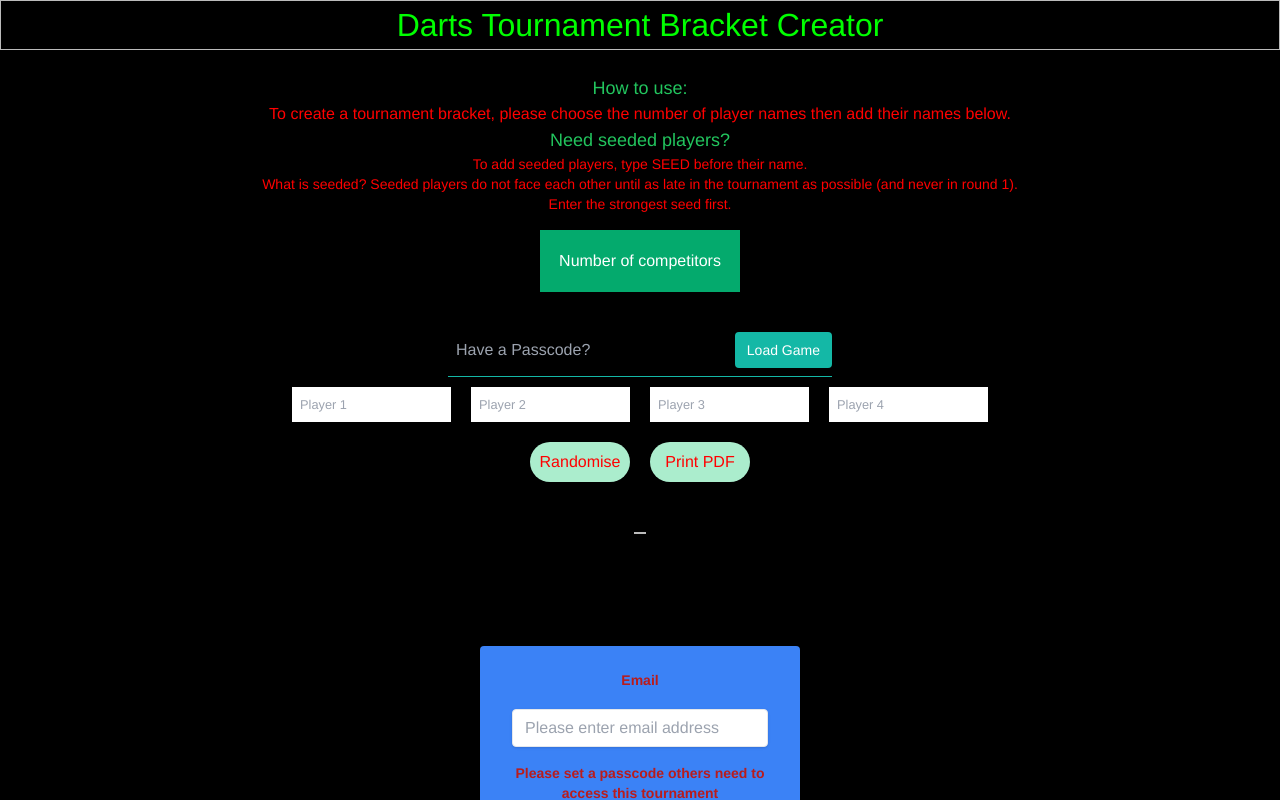
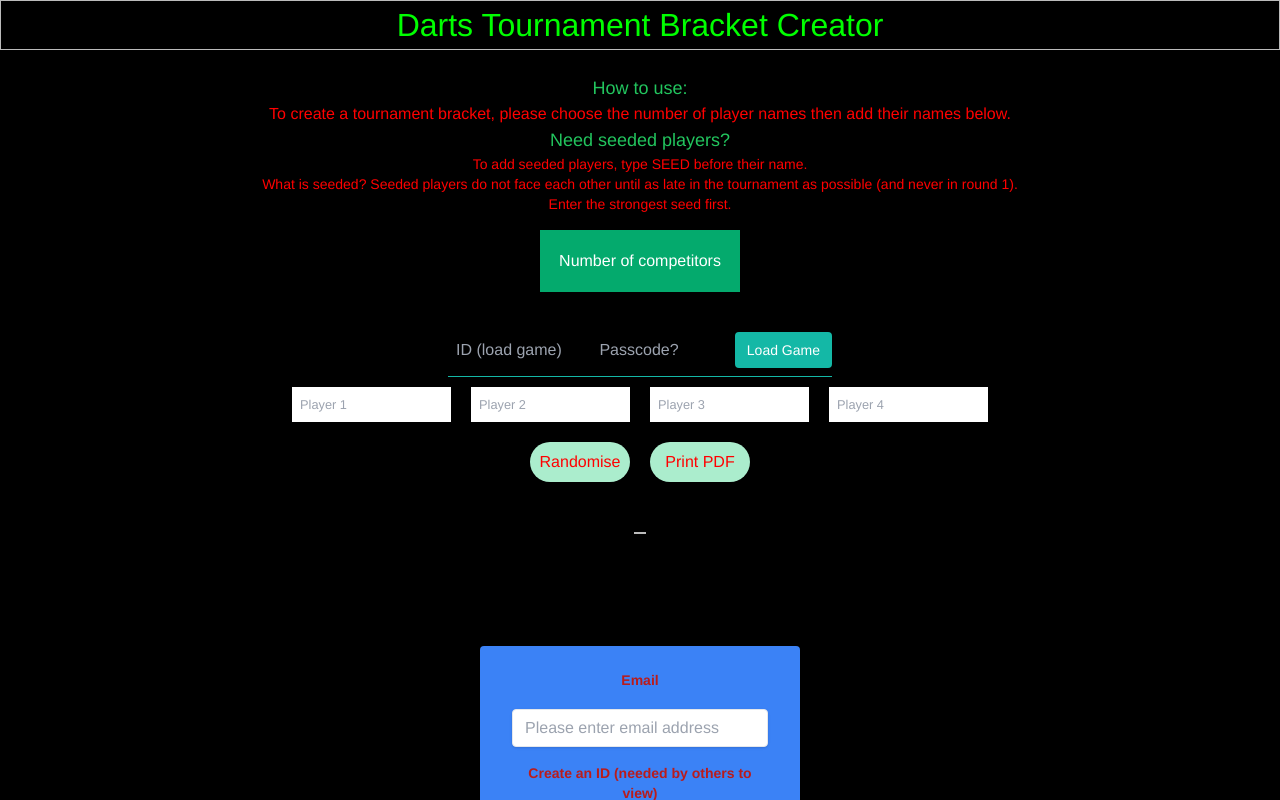
Before and after one commit to ChrisFletcher1989/darts-bracket-v2, a React (Vite) app: page / in a window 1280 px wide. Both pictures are taken after a click on the button "Save for others to view?". Shown: the top 800 px of the page. Built offline with nearby package versions, Linux system fonts and the light colour scheme.

Commit message:
production deployment

```diff
--- a/src/Components/Bracket.jsx
+++ b/src/Components/Bracket.jsx
@@ -4,7 +4,7 @@ import "../App.css";
 import Swal from "sweetalert2";
 
 const BoxType = "BOX";
-function Bracket({ randomNames, randomClicked }) {
+function Bracket({ randomNames, randomClicked, response }) {
   const [playerElements, setPlayerElements] = useState([]);
   const [second, setSecond] = useState([]);
   const [third, setThird] = useState([]);
@@ -13,18 +13,18 @@ function Bracket({ randomNames, randomClicked }) {
   const [sixth, setSixth] = useState([]);
   const [showInfo, setShowInfo] = useState(false);
 
-  let [firstPlayers] = useState([]);
-  let [firstScores] = useState([]);
-  let [secondPlayers] = useState([]);
-  let [secondScores] = useState([]);
-  let [thirdPlayers] = useState([]);
-  let [thirdScores] = useState([]);
-  let [fourthPlayers] = useState([]);
-  let [fourthScores] = useState([]);
-  let [fifthPlayers] = useState([]);
-  let [fifthScores] = useState([]);
-  let [sixthPlayers] = useState([]);
-  let [sixthScores] = useState([]);
+  let [firstPlayers, setFirstPlayers] = useState([]);
+  let [firstScores, setFirstScores] = useState([]);
+  let [secondPlayers, setSecondPlayers] = useState([]);
+  let [secondScores, setSecondScores] = useState([]);
+  let [thirdPlayers, setThirdPlayers] = useState([]);
+  let [thirdScores, setThirdScores] = useState([]);
+  let [fourthPlayers, setFourthPlayers] = useState([]);
+  let [fourthScores, setFourthScores] = useState([]);
+  let [fifthPlayers, setFifthPlayers] = useState([]);
+  let [fifthScores, setFifthScores] = useState([]);
+  let [sixthPlayers, setSixthPlayers] = useState([]);
+  let [sixthScores, setSixthScores] = useState([]);
 
   useEffect(() => {
     let updatedPlayerElements = [];
@@ -44,15 +44,35 @@ function Bracket({ randomNames, randomClicked }) {
       clickedArray.pop();
       i = Math.floor(i / 2);
       if (id === "secondPlayers") {
-        secondPlayers[i] = event.target.textContent;
+        setThirdPlayers((prevSecondPlayers) => {
+          const updatedSecondPlayers = [...prevSecondPlayers];
+          updatedSecondPlayers[i] = event.target.textContent;
+          return updatedSecondPlayers;
+        });
       } else if ((id = "thirdPlayers")) {
-        thirdPlayers[i] = event.target.textContent;
+        setThirdPlayers((prevThirdPlayers) => {
+          const updatedThirdPlayers = [...prevThirdPlayers];
+          updatedThirdPlayers[i] = event.target.textContent;
+          return updatedThirdPlayers;
+        });
       } else if ((id = "fourthPlayers")) {
-        fourthPlayers[i] = event.target.textContent;
+        setFourthPlayers((prevFourthPlayers) => {
+          const updatedFourthPlayers = [...prevFourthPlayers];
+          updatedFourthPlayers[i] = event.target.textContent;
+          return updatedFourthPlayers;
+        });
       } else if ((id = "fifthPlayers")) {
-        fifthPlayers[i] = event.target.textContent;
+        setThirdPlayers((prevFifthPlayers) => {
+          const updatedFifthPlayers = [...prevFifthPlayers];
+          updatedFifthPlayers[i] = event.target.textContent;
+          return updatedFifthPlayers;
+        });
       } else if ((id = "sixthPlayers")) {
-        sixthPlayers[i] = event.target.textContent;
+        setThirdPlayers((prevSixthPlayers) => {
+          const updatedSixthPlayers = [...prevSixthPlayers];
+          updatedSixthPlayers[i] = event.target.textContent;
+          return updatedSixthPlayers;
+        });
       }
     };
     let dontMove = (event) => {
@@ -80,7 +100,20 @@ function Bracket({ randomNames, randomClicked }) {
       }
     };
     //CREATE PLAYERS IF LOADED//
-    if (firstPlayers !== null && firstScores !== null) {
+    if (response !== null) {
+      setFirstPlayers(response.firstPlayers);
+      if (response.secondPlayers) setSecondPlayers(response.secondPlayers);
+      if (response.thirdPlayers) setThirdPlayers(response.thirdPlayers);
+      if (response.fourthPlayers) setFourthPlayers(response.fourthPlayers);
+      if (response.fifthPlayers) setFifthPlayers(response.fifthPlayers);
+      if (response.sixthPlayers) setSixthPlayers(response.sixthPlayers);
+      if (response.firstScores) setFirstScores(response.firstScores);
+      if (response.secondScores) setSecondScores(response.secondScores);
+      if (response.thirdScores) setThirdScores(response.thirdScores);
+      if (response.fifthScores) setFourthScores(response.fourthScores);
+      if (response.sixthScores) setFifthScores(response.fifthScores);
+      if (response.sixthScores) setSixthScores(response.sixthScores);
+
       for (let i = 0; i < firstPlayers.length; i++) {
         updatedPlayerElements.push(
           <div key={i} className="box">
@@ -90,7 +123,11 @@ function Bracket({ randomNames, randomClicked }) {
               name="quantity"
               placeholder={firstScores[i]}
               onChange={(event) => {
-                firstScores[i] = event.target.value;
+                setFirstScores((prevFirstScores) => {
+                  const updatedFirstScores = [...prevFirstScores];
+                  updatedFirstScores[i] = event.target.value;
+                  return updatedFirstScores;
+                });
               }}
             />
             <p
@@ -111,7 +148,11 @@ function Bracket({ randomNames, randomClicked }) {
               name="quantity"
               placeholder={secondScores[i]}
               onChange={(event) => {
-                secondScores[i] = event.target.value;
+                setSecondScores((prevSecondScores) => {
+                  const updatedSecondScores = [...prevSecondScores];
+                  updatedSecondScores[i] = event.target.value;
+                  return updatedSecondScores;
+                });
               }}
             />
             <p
@@ -132,7 +173,11 @@ function Bracket({ randomNames, randomClicked }) {
               name="quantity"
               placeholder={thirdScores[i]}
               onChange={(event) => {
-                thirdScores[i] = event.target.value;
+                setThirdScores((prevThirdScores) => {
+                  const updatedThirdScores = [...prevThirdScores];
+                  updatedThirdScores[i] = event.target.value;
+                  return updatedThirdScores;
+                });
               }}
             />
             <p
@@ -153,7 +198,11 @@ function Bracket({ randomNames, randomClicked }) {
               name="quantity"
               placeholder={fourthScores[i]}
               onChange={(event) => {
-                fourthScores[i] = event.target.value;
+                setFourthScores((prevFourthScores) => {
+                  const updatedFourthScores = [...prevFourthScores];
+                  updatedFourthScores[i] = event.target.value;
+                  return updatedFourthScores;
+                });
               }}
             />
             <p
@@ -174,7 +223,11 @@ function Bracket({ randomNames, randomClicked }) {
               name="quantity"
               placeholder={fifthScores[i]}
               onChange={(event) => {
-                fifthScores[i] = event.target.value;
+                setFirstScores((prevFifthScores) => {
+                  const updatedFifthScores = [...prevFifthScores];
+                  updatedFifthScores[i] = event.target.value;
+                  return updatedFifthScores;
+                });
               }}
             />
             <p
@@ -195,7 +248,11 @@ function Bracket({ randomNames, randomClicked }) {
               name="quantity"
               placeholder={sixthScores[i]}
               onChange={(event) => {
-                sixthScores[i] = event.target.value;
+                setFirstScores((prevSixthScores) => {
+                  const updatedSixthScores = [...prevSixthScores];
+                  updatedSixthScores[i] = event.target.value;
+                  return updatedSixthScores;
+                });
               }}
             />
             <p
@@ -221,7 +278,11 @@ function Bracket({ randomNames, randomClicked }) {
               name="quantity"
               placeholder="0"
               onChange={(event) => {
-                firstScores[i] = event.target.value;
+                setFirstScores((prevFirstScores) => {
+                  const updatedFirstScores = [...prevFirstScores];
+                  updatedFirstScores[i] = event.target.value;
+                  return updatedFirstScores;
+                });
               }}
             />
             <p
@@ -247,13 +308,17 @@ function Bracket({ randomNames, randomClicked }) {
               name="quantity"
               placeholder="0"
               onChange={(event) => {
-                secondScores[i - 1] = event.target.value;
+                setSecondScores((prevSecondScores) => {
+                  const updatedSecondScores = [...prevSecondScores];
+                  updatedSecondScores[i - 1] = event.target.value;
+                  return updatedSecondScores;
+                });
               }}
             />
             <p
               className="playerLabel"
               onClick={(event) => handleBoxClick(event, "secondPlayers", i)}
-            >{`Winner of round 1 G${i}`}</p>
+            >{`Winner of round 1 G${i - 1}`}</p>
           </div>
         );
       }
@@ -271,7 +336,11 @@ function Bracket({ randomNames, randomClicked }) {
               name="quantity"
               placeholder="0"
               onChange={(event) => {
-                thirdScores[i - 1] = event.target.value;
+                setThirdScores((prevThirdScores) => {
+                  const updatedThirdScores = [...prevThirdScores];
+                  updatedThirdScores[i - 1] = event.target.value;
+                  return updatedThirdScores;
+                });
               }}
             />
 
@@ -297,7 +366,11 @@ function Bracket({ randomNames, randomClicked }) {
               name="quantity"
               placeholder="0"
               onChange={(event) => {
-                fourthScores[i - 1] = event.target.value;
+                setFourthScores((prevFourthScores) => {
+                  const updatedFourthScores = [...prevFourthScores];
+                  updatedFourthScores[i - 1] = event.target.value;
+                  return updatedFourthScores;
+                });
               }}
             />
 
@@ -322,7 +395,11 @@ function Bracket({ randomNames, randomClicked }) {
               name="quantity"
               placeholder="0"
               onChange={(event) => {
-                fifthScores[i - 1] = event.target.value;
+                setFifthScores((prevFifthScores) => {
+                  const updatedFifthScores = [...prevFifthScores];
+                  updatedFifthScores[i - 1] = event.target.value;
+                  return updatedFifthScores;
+                });
               }}
             />
 
@@ -358,7 +435,7 @@ function Bracket({ randomNames, randomClicked }) {
     if (randomClicked) {
       setShowInfo(true);
     }
-  }, [randomNames, randomClicked]);
+  }, [randomNames, randomClicked, response]);
 
   //THE HTML//
   return (
--- a/src/Components/PlayerInputs.jsx
+++ b/src/Components/PlayerInputs.jsx
@@ -1,8 +1,8 @@
-import React, { useRef, useEffect, useState } from "react";
+import React, { useState, useEffect } from "react";
 import PlayerNumber from "./PlayerNumber";
 import "../App.css";
-import "../App";
 import Bracket from "./Bracket";
+
 let randomNames = [];
 let seededNames = [];
 
@@ -10,33 +10,42 @@ function PlayerInputs({ number }) {
   let playerNames = [];
   let names = [];
   let a = "";
-  let i = 0;
+  let id = "";
+  let passcode = "";
   let [randomClicked, setRandomClicked] = useState(false);
-  const [competitor, setCompetitor] = useState();
   const [savedGame, setSavedGame] = useState([]);
-  let [passcode, setPasscode] = useState();
+  const [response, setResponse] = useState(null);
 
-  //WHEN USER TYPES//
+  useEffect(() => {
+    console.log("Passcode changed:", passcode);
+  }, [passcode]);
+
+  useEffect(() => {
+    console.log("ID changed:", id);
+  }, [id]);
+
   const handleCompetitor = (event) => {
     a = event.target.value;
   };
-  //ADD TO ARRAY WHEN USER FINISHES TYPING
+
   const handleKeyPress = (event) => {
     if (event.key === "Enter" || event.key === "Tab") {
       handleCompetitorClick();
     }
   };
+
   const handleCompetitorClick = () => {
     if (a.toLowerCase().includes("seed")) {
       seededNames.push(a);
-    } else if (a != "" && a != names[names.length - 1]) {
+    } else if (a !== "" && a !== names[names.length - 1]) {
       names.push(a);
     }
   };
-  let seeds = (seededNames, names) => {
+
+  const seeds = (seededNames, names) => {
     let totalNames = names.length + seededNames.length;
     let positions = [0, totalNames - 1];
-    if (seededNames.length == 2) {
+    if (seededNames.length === 2) {
       for (let i = 0; i < totalNames; i++) {
         randomNames.push("REPLACE");
       }
@@ -70,14 +79,12 @@ function PlayerInputs({ number }) {
       positions
     );
   };
-  //WHEN "randomize" IS PRESSED//
-  const [randomizedNames, setRandomizedNames] = useState([]);
-  const [randomize, setRandomize] = useState([]);
+
   const handleRandomize = () => {
-    if (a != "" && a != names[names.length - 1]) {
+    if (a !== "" && a !== names[names.length - 1]) {
       names.push(a);
     }
-    if (seededNames.length != 0) {
+    if (seededNames.length !== 0) {
       seeds(seededNames, names);
     }
     while (names.length > 0) {
@@ -112,25 +119,61 @@ function PlayerInputs({ number }) {
       />
     );
   }
-  //Input box for id and passcode
-  let handleLoadClick = () => {
-    fetch("", {
-      method: "post",
-      headers: { "Content-Type": "application/json" },
-      body: JSON.stringify({
+
+  const handleLoadClick = async () => {
+    try {
+      console.log("Before setPasscode - passcode:", passcode, "id:", id);
+
+      const requestData = {
         passcode: passcode,
-      }),
-    });
+        id: id,
+      };
+
+      console.log("Request Data:", requestData);
+
+      const response = await fetch(
+        "https://ya6aaaok58.execute-api.ap-northeast-1.amazonaws.com/loadBracket",
+        {
+          method: "POST",
+          headers: {
+            "Content-Type": "application/json",
+          },
+          body: JSON.stringify(requestData),
+        }
+      );
+
+      const responseData = await response.json();
+      setResponse(responseData);
+      console.log("After fetch - response:", responseData);
+    } catch (error) {
+      console.error("Error:", error);
+    }
   };
+
   savedGame.push(
     <form className="w-full max-w-sm">
       <div className="flex border-b border-teal-500 py-2">
         <input
           className="text-base appearance-none bg-transparent border-none w-full text-blue-700 mr-3 py-1 px-2 leading-tight focus:outline-none"
           type="text"
-          placeholder="Have a Passcode?"
+          id="id"
+          key="passcode"
+          placeholder="ID (load game)"
+          aria-label="id"
+          onChange={(event) => {
+            id = event.target.value;
+          }}
+        />
+        <input
+          className="text-base appearance-none bg-transparent border-none w-full text-blue-700 mr-3 py-1 px-2 leading-tight focus:outline-none"
+          type="text"
+          id="passcode"
+          key="passcode"
+          placeholder="Passcode?"
           aria-label="passcode"
-          onChange={() => setPasscode(target.input)}
+          onChange={(event) => {
+            passcode = event.target.value;
+          }}
         />
         <button
           className="flex-shrink-0 bg-teal-500 hover:bg-teal-700 border-teal-500 hover:border-teal-700 text-sm border-4 text-white py-1 px-2 rounded"
@@ -169,8 +212,13 @@ function PlayerInputs({ number }) {
         </button>
       </div>
       <div className="players"></div>
-      <Bracket randomNames={randomNames} randomClicked={randomClicked} />{" "}
+      <Bracket
+        response={response}
+        randomNames={randomNames}
+        randomClicked={randomClicked}
+      />{" "}
     </div>
   );
 }
+
 export default PlayerInputs;
--- a/src/Components/Saving.jsx
+++ b/src/Components/Saving.jsx
@@ -15,9 +15,9 @@ function Saving({
   fifthScores,
   sixthScores,
 }) {
-  let [email, setEmail] = useState();
-
+  let email = "";
   let [passcode, setPasscode] = useState();
+  let [id, setId] = useState();
   let [password, setPassword] = useState();
   let [saveForm, setSaveForm] = useState([]);
   const [buttonClicked, setButtonClicked] = useState(false);
@@ -42,6 +42,22 @@ function Saving({
               type="email"
               placeholder="Please enter email address"
               onChange={(event) => handleEmailChange(event)}
+            />
+          </div>
+          <div className="mb-6">
+            <label
+              className="block text-red-700 text-sm font-bold mb-2"
+              htmlFor="inputPasscode"
+            >
+              Create an ID (needed by others to view)
+            </label>
+            <input
+              className="text-base shadow appearance-none border rounded w-full py-2 px-3 text-gray-700 leading-tight focus:outline-none focus:shadow-outline"
+              id="inputId"
+              name="id"
+              type="string"
+              placeholder="Enter an ID (to share)"
+              onChange={(event) => handleIdChange(event)}
             />
           </div>
           <div className="mb-6">
@@ -78,11 +94,16 @@ function Saving({
           </div>
           <div>
             <button
-              type="submit"
               className="text-base bg-green-500 hover:bg-blue-700 text-white font-bold py-2 px-4 rounded focus:outline-none focus:shadow-outline"
               onClick={handleSaveTournament}
             >
-              Save/Add tournament
+              Save existing tournament
+            </button>
+            <button
+              className="text-base bg-green-500 hover:bg-blue-700 text-white font-bold py-2 px-4 rounded focus:outline-none focus:shadow-outline"
+              onClick={handleSaveNewTournament}
+            >
+              Add tournament
             </button>
           </div>
         </form>
@@ -91,26 +112,34 @@ function Saving({
   };
 
   let handleEmailChange = (event) => {
-    setEmail(event.target.value);
+    email = event.target.value;
+  };
+  let handleIdChange = (event) => {
+    id = event.target.value;
   };
 
   let handlePasscodeChange = (event) => {
-    setPasscode(event.target.value);
+    passcode = event.target.value;
   };
 
   let handlePasswordChange = (event) => {
-    setPassword(event.target.value);
+    password = event.target.value;
   };
 
   let handleSaveTournament = () => {
+    console.log("third players before send", third);
+    event.preventDefault();
     if (password.length > 5) {
-      fetch("", {
+      fetch(
+        "https://ya6aaaok58.execute-api.ap-northeast-1.amazonaws.com/saveBracket",
+        {
           method: "post",
           headers: { "Content-Type": "application/json" },
           body: JSON.stringify({
             email: email,
             passcode: passcode,
             password: password,
+            id: id,
             firstPlayers: firstPlayers,
             secondPlayers: secondPlayers,
             thirdPlayers: thirdPlayers,
@@ -124,13 +153,81 @@ function Saving({
             fifthScores: fifthScores,
             sixthScores: sixthScores,
           }),
+        }
+      )
+        .then((response) => {
+          if (!response.ok) {
+            // Check for error status and throw an error
+            throw new Error(response.statusText);
+          }
+          return response.json();
         })
-        .then((response) => response.json())
-        .then(() => {
+        .then((responseData) => {
           setSaveForm([
             ...saveForm,
             <div key={saveForm.length}>
-              <p>Saved Successfully</p>
+              <p>{JSON.stringify(responseData)}</p>
+            </div>,
+          ]);
+        })
+        .catch((error) => {
+          setSaveForm([
+            ...saveForm,
+            <div key={saveForm.length}>
+              <p>Error: {error.message}</p>
+            </div>,
+          ]);
+        });
+    }
+  };
+  let handleSaveNewTournament = () => {
+    event.preventDefault();
+    if (password.length > 5) {
+      fetch(
+        "https://ya6aaaok58.execute-api.ap-northeast-1.amazonaws.com/addBracket",
+        {
+          method: "post",
+          headers: { "Content-Type": "application/json" },
+          body: JSON.stringify({
+            email: email,
+            passcode: passcode,
+            password: password,
+            id: id,
+            firstPlayers: firstPlayers,
+            secondPlayers: secondPlayers,
+            thirdPlayers: thirdPlayers,
+            fourthPlayers: fourthPlayers,
+            fifthPlayers: fifthPlayers,
+            sixthPlayers: sixthPlayers,
+            firstScores: firstScores,
+            secondScores: secondScores,
+            thirdScores: thirdScores,
+            fourthScores: fourthScores,
+            fifthScores: fifthScores,
+            sixthScores: sixthScores,
+          }),
+        }
+      )
+        .then((response) => {
+          if (!response.ok) {
+            // Check for error status and throw an error
+            throw new Error(response.statusText);
+          }
+          return response.json();
+        })
+        .then((responseData) => {
+          setSaveForm([
+            ...saveForm,
+            <div key={saveForm.length}>
+              <p>{JSON.stringify(responseData)}</p>
+            </div>,
+          ]);
+        })
+        .catch((error) => {
+          setSaveForm([
+            ...saveForm,
+            <div key={saveForm.length}>
+              <p>Error: {error.message}</p>
             </div>,
           ]);
         });
```
Lines whose indentation alone changed are shown as unchanged.
